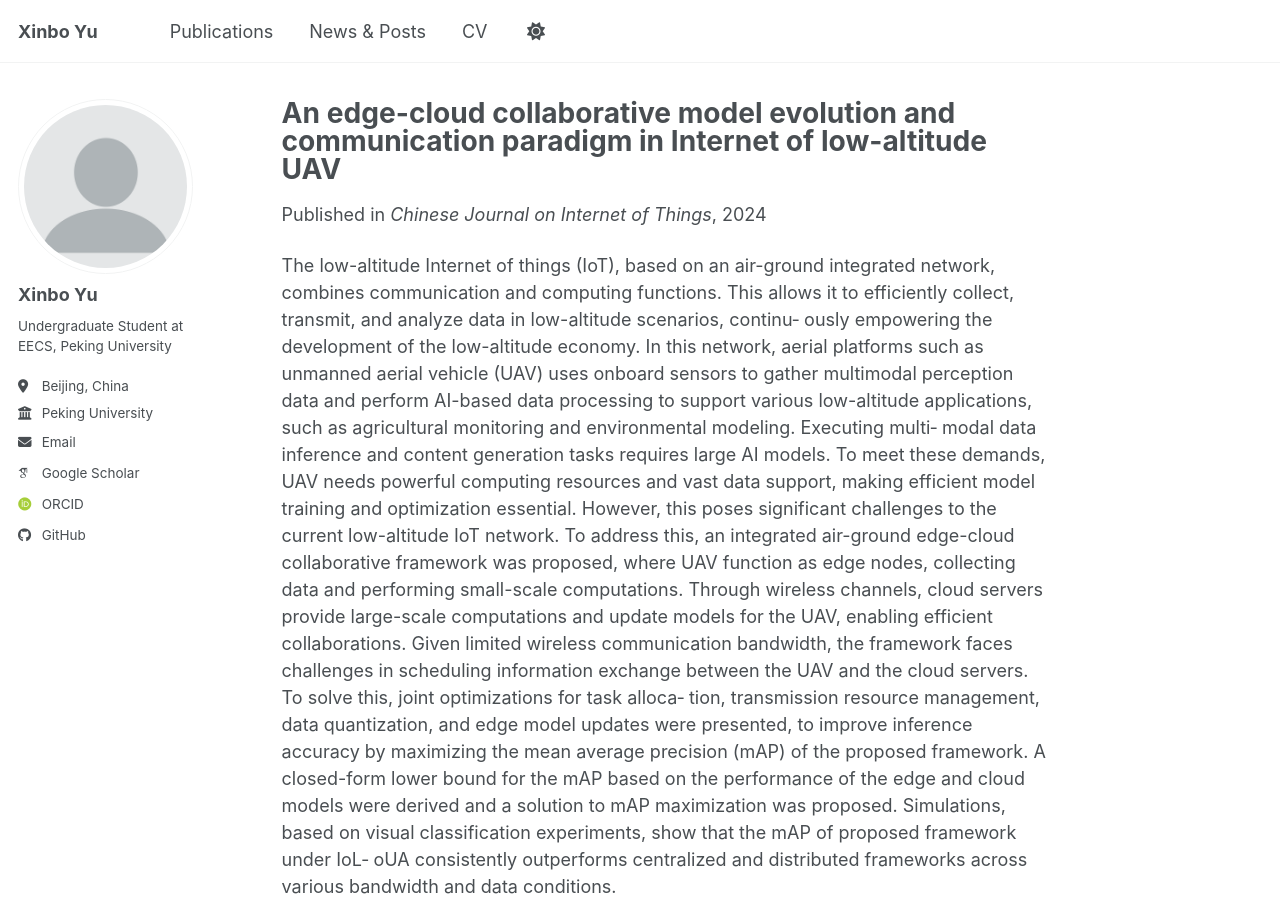
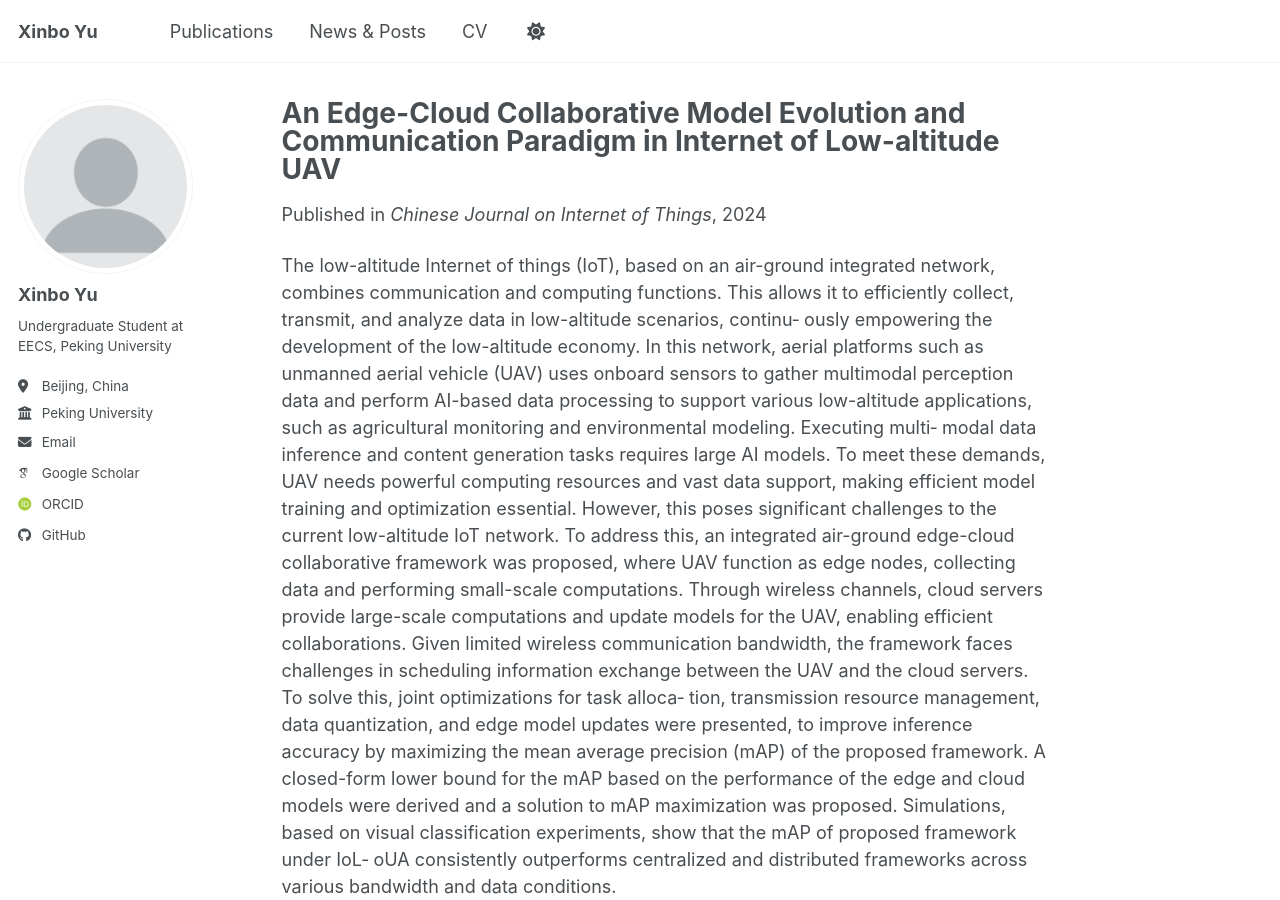
Before and after one commit to ZephyrYolo/ZephyrYolo.github.io, a Jekyll site: the page built from _publications/2024-08-19-wlwxb.md, in a window 1280 px wide and 900 px high. Built offline with Jekyll 4.4.1, drawn with Linux system fonts in a browser that asks for light colours; some web fonts are replaced; a script bundle is joined from its source files by our own code; library files that are not in the unit come from our copies.

```diff
--- a/_publications/2024-08-19-wlwxb.md
+++ b/_publications/2024-08-19-wlwxb.md
@@ -1,5 +1,5 @@
 ---
-title: "An edge-cloud collaborative model evolution and communication paradigm in Internet of low-altitude UAV"
+title: "An Edge-Cloud Collaborative Model Evolution and Communication Paradigm in Internet of Low-altitude UAV"
 collection: publications
 category: manuscripts
 permalink: /publication/2024-08-19-wlwxb
```
